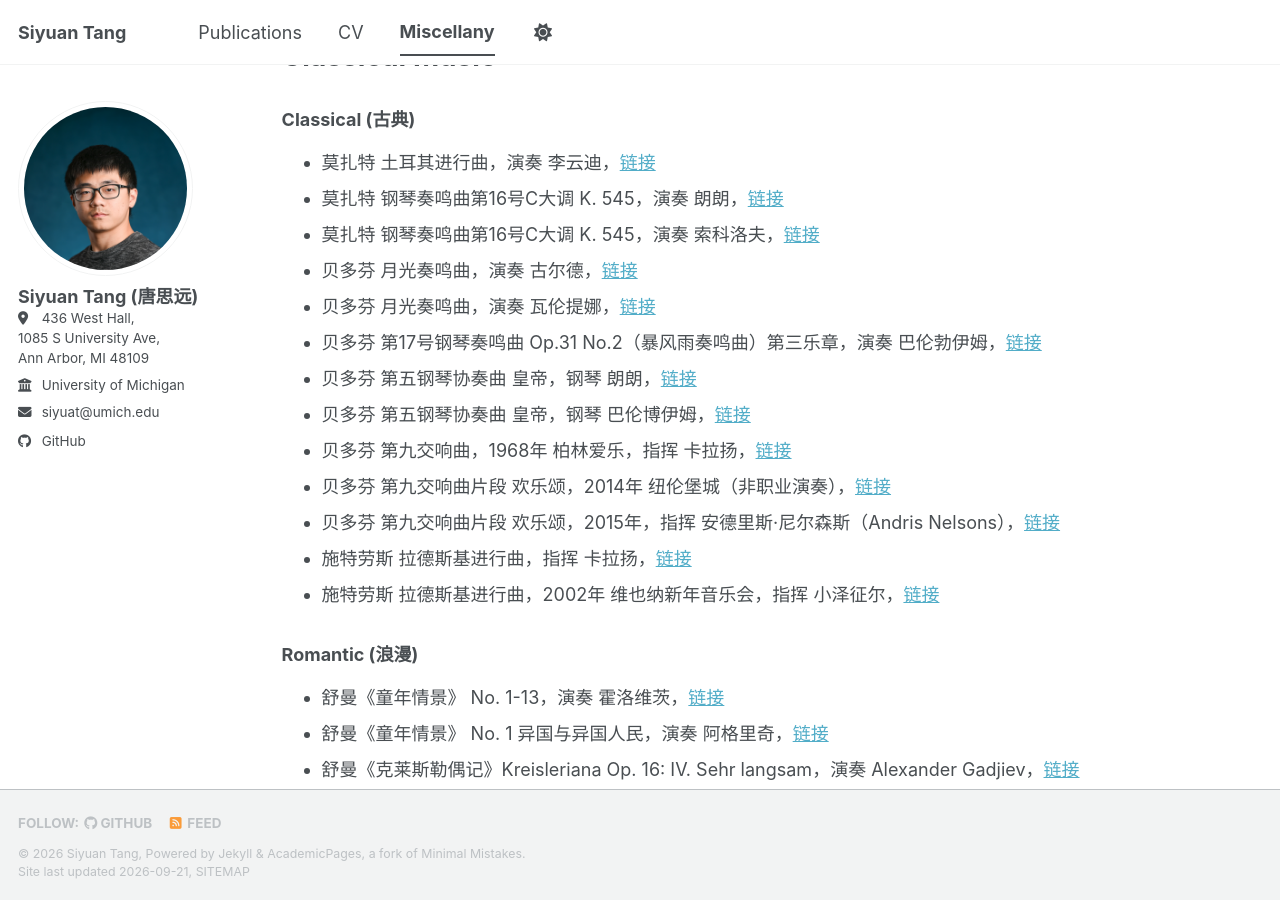
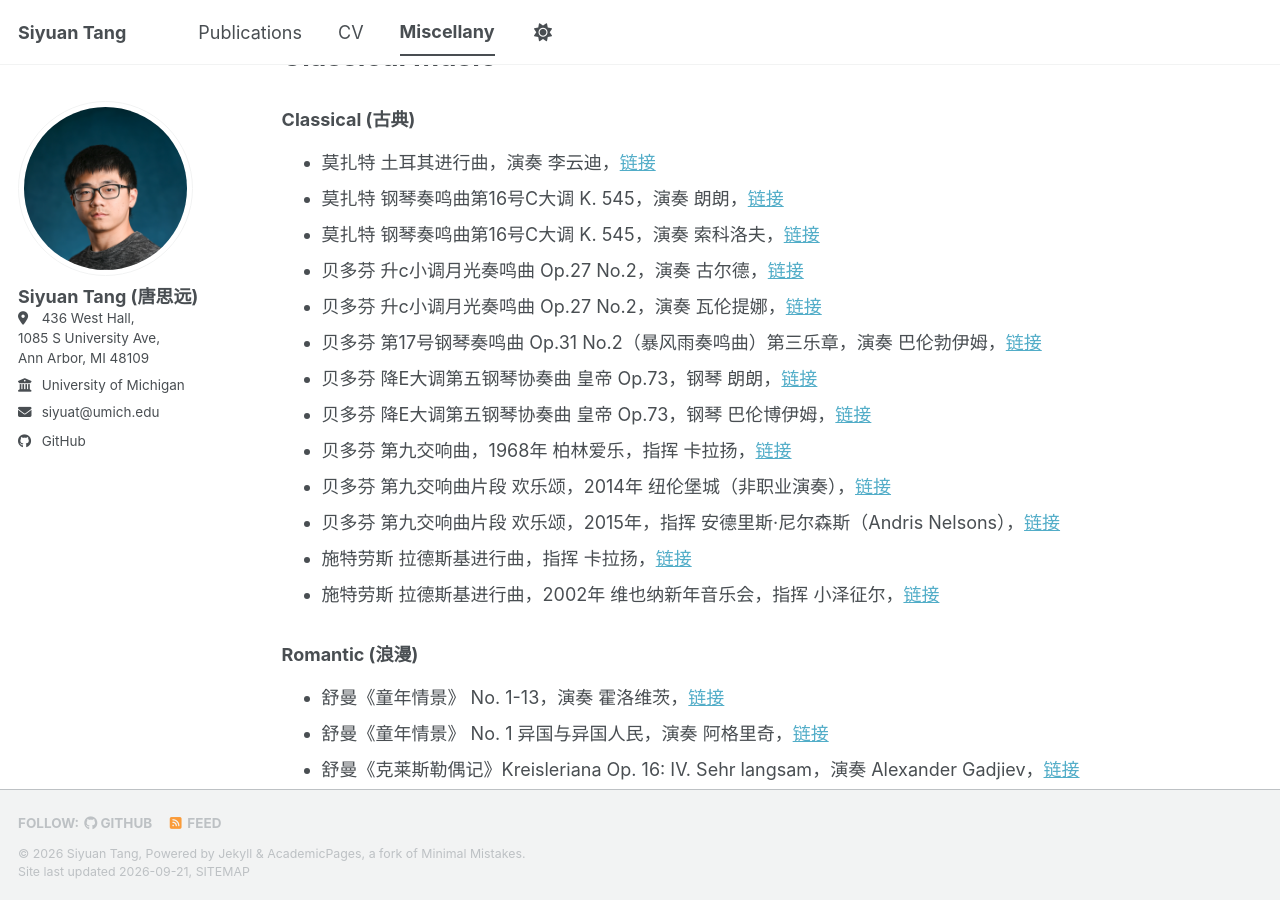
Before and after one commit to siyuat-ui/siyuat-ui.github.io, a Jekyll site: the page built from _pages/miscellany.md, in a window 1280 px wide and 900 px high, scrolled down 1039 px. Built offline with Jekyll 4.4.1, drawn with Linux system fonts in a browser that asks for light colours; a style sheet for code colours, icons or effects is not loaded.

Commit message:
Add key and opus numbers to Beethoven Moonlight Sonata and Emperor Concerto entries
Co-Authored-By: Claude Sonnet 5 <noreply@anthropic.com>
Claude-Session: https://claude.ai/code/session_01V4NqYJVaZa2Mrh8DC2t8GC

```diff
--- a/_pages/miscellany.md
+++ b/_pages/miscellany.md
@@ -46,11 +46,11 @@ Classical Music
 * 莫扎特 土耳其进行曲，演奏 李云迪，<a href="https://www.bilibili.com/video/BV1FC411W7gx/?spm_id_from=333.1387.favlist.content.click&vd_source=a561ef469b393b8e0fe54f7f631cc160" target="_blank" rel="noopener noreferrer">链接</a>
 * 莫扎特 钢琴奏鸣曲第16号C大调 K. 545，演奏 朗朗，<a href="https://www.bilibili.com/video/BV1Ex411Z7s9/?spm_id_from=333.1387.favlist.content.click&vd_source=a561ef469b393b8e0fe54f7f631cc160" target="_blank" rel="noopener noreferrer">链接</a>
 * 莫扎特 钢琴奏鸣曲第16号C大调 K. 545，演奏 索科洛夫，<a href="https://www.bilibili.com/video/BV1NPTSzJEGs/?vd_source=a561ef469b393b8e0fe54f7f631cc160" target="_blank" rel="noopener noreferrer">链接</a>
-* 贝多芬 月光奏鸣曲，演奏 古尔德，<a href="https://www.bilibili.com/video/BV1mq4y1k7FW/?spm_id_from=333.1387.favlist.content.click&vd_source=a561ef469b393b8e0fe54f7f631cc160" target="_blank" rel="noopener noreferrer">链接</a>
-* 贝多芬 月光奏鸣曲，演奏 瓦伦提娜，<a href="https://www.bilibili.com/video/BV1fk4y1z7gW/?spm_id_from=333.1387.favlist.content.click&vd_source=a561ef469b393b8e0fe54f7f631cc160" target="_blank" rel="noopener noreferrer">链接</a>
+* 贝多芬 升c小调月光奏鸣曲 Op.27 No.2，演奏 古尔德，<a href="https://www.bilibili.com/video/BV1mq4y1k7FW/?spm_id_from=333.1387.favlist.content.click&vd_source=a561ef469b393b8e0fe54f7f631cc160" target="_blank" rel="noopener noreferrer">链接</a>
+* 贝多芬 升c小调月光奏鸣曲 Op.27 No.2，演奏 瓦伦提娜，<a href="https://www.bilibili.com/video/BV1fk4y1z7gW/?spm_id_from=333.1387.favlist.content.click&vd_source=a561ef469b393b8e0fe54f7f631cc160" target="_blank" rel="noopener noreferrer">链接</a>
 * 贝多芬 第17号钢琴奏鸣曲 Op.31 No.2（暴风雨奏鸣曲）第三乐章，演奏 巴伦勃伊姆，<a href="https://www.bilibili.com/video/BV1As411s7VR/?vd_source=a561ef469b393b8e0fe54f7f631cc160" target="_blank" rel="noopener noreferrer">链接</a>
-* 贝多芬 第五钢琴协奏曲 皇帝，钢琴 朗朗，<a href="https://www.bilibili.com/video/BV1Eq4y1i7hx/?spm_id_from=333.337.search-card.all.click&vd_source=a561ef469b393b8e0fe54f7f631cc160" target="_blank" rel="noopener noreferrer">链接</a>
-* 贝多芬 第五钢琴协奏曲 皇帝，钢琴 巴伦博伊姆，<a href="https://www.bilibili.com/video/BV1vs411S7X9/?spm_id_from=333.337.search-card.all.click&vd_source=a561ef469b393b8e0fe54f7f631cc160" target="_blank" rel="noopener noreferrer">链接</a>
+* 贝多芬 降E大调第五钢琴协奏曲 皇帝 Op.73，钢琴 朗朗，<a href="https://www.bilibili.com/video/BV1Eq4y1i7hx/?spm_id_from=333.337.search-card.all.click&vd_source=a561ef469b393b8e0fe54f7f631cc160" target="_blank" rel="noopener noreferrer">链接</a>
+* 贝多芬 降E大调第五钢琴协奏曲 皇帝 Op.73，钢琴 巴伦博伊姆，<a href="https://www.bilibili.com/video/BV1vs411S7X9/?spm_id_from=333.337.search-card.all.click&vd_source=a561ef469b393b8e0fe54f7f631cc160" target="_blank" rel="noopener noreferrer">链接</a>
 * 贝多芬 第九交响曲，1968年 柏林爱乐，指挥 卡拉扬，<a href="https://www.bilibili.com/video/BV1kx411A7Sh/?spm_id_from=333.337.search-card.all.click&vd_source=a561ef469b393b8e0fe54f7f631cc160" target="_blank" rel="noopener noreferrer">链接</a>
 * 贝多芬 第九交响曲片段 欢乐颂，2014年 纽伦堡城（非职业演奏），<a href="https://www.youtube.com/watch?v=a23945btJYw" target="_blank" rel="noopener noreferrer">链接</a>
 * 贝多芬 第九交响曲片段 欢乐颂，2015年，指挥 安德里斯·尼尔森斯（Andris Nelsons），<a href="https://www.youtube.com/watch?v=yf2rbcrZzDQ" target="_blank" rel="noopener noreferrer">链接</a>
```
